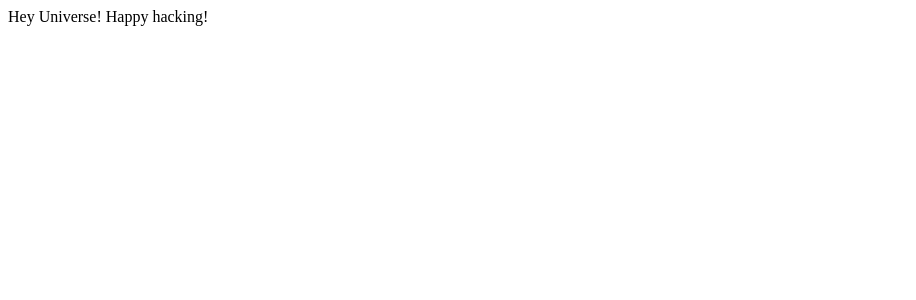
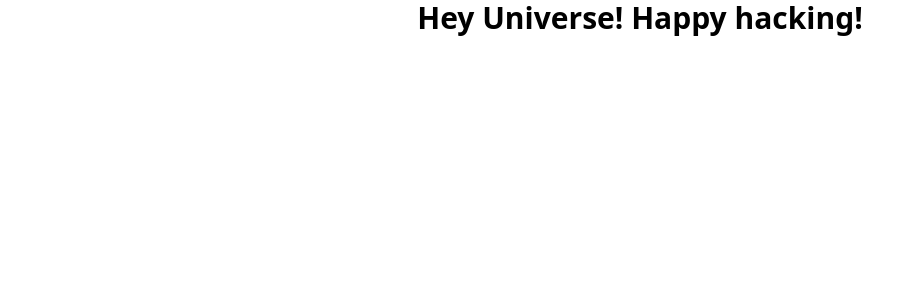
Before and after one commit to jakhongirn/portfolio-website, a React app: page / in a window 1280 px wide. Shown: the top 300 px of the page, without its empty margins (0-916 px from the left). Built offline with nearby package versions, Linux system fonts and the light colour scheme.

Commit message:
install and configure  tailwindcss

```diff
--- a/index.js
+++ b/index.js
@@ -1,6 +1,7 @@
 import React from 'react';
 import ReactDOM from 'react-dom/client';
 import App from './src/App.jsx'
+import './src/index.css'
 
 const root = ReactDOM.createRoot(document.getElementById('root'))
 root.render(<App />)
--- /dev/null
+++ b/postcss.config.js
@@ -0,0 +1,6 @@
+const tailwindcss = require('tailwindcss');
+const autoprefixer = require('autoprefixer');
+
+module.exports = {
+  plugins: [tailwindcss('./tailwind.config.js'), autoprefixer],
+}
--- a/src/App.jsx
+++ b/src/App.jsx
@@ -2,7 +2,7 @@ import React from 'react'
 
 const App = () => {
   return (
-    <div>Hey Universe! Happy hacking!</div>
+    <div className="text-3xl font-bold text-center">Hey Universe! Happy hacking!</div>
   )
 }
 
--- /dev/null
+++ b/src/index.css
@@ -0,0 +1,3 @@
+@tailwind base;
+@tailwind components;
+@tailwind utilities;
--- /dev/null
+++ b/tailwind.config.js
@@ -0,0 +1,10 @@
+/** @type {import('tailwindcss').Config} */
+module.exports = {
+  content: [
+    "./src/**/*.{js,jsx,ts,tsx}", './public/index.html'
+  ],
+  theme: {
+    extend: {},
+  },
+  plugins: [],
+}
--- a/webpack.config.js
+++ b/webpack.config.js
@@ -28,6 +28,10 @@ module.exports = {
         exclude: /node_modules/,
         use: 'babel-loader',
       },
+      {
+        test: /\.css$/i,
+        use: ['style-loader', 'css-loader', 'postcss-loader'],
+      },
     ],
   },
   plugins: [
```
Also changed, not shown: package.json (+7 -1 lines), 1 other file (tests, documents, lock files or other folders).
